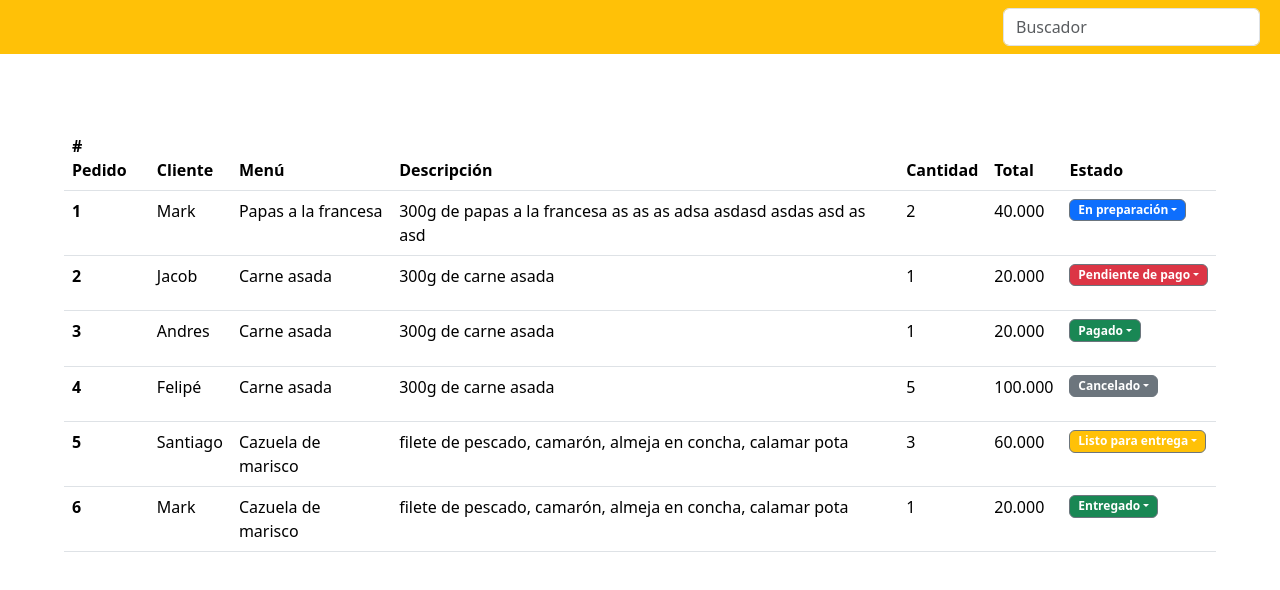
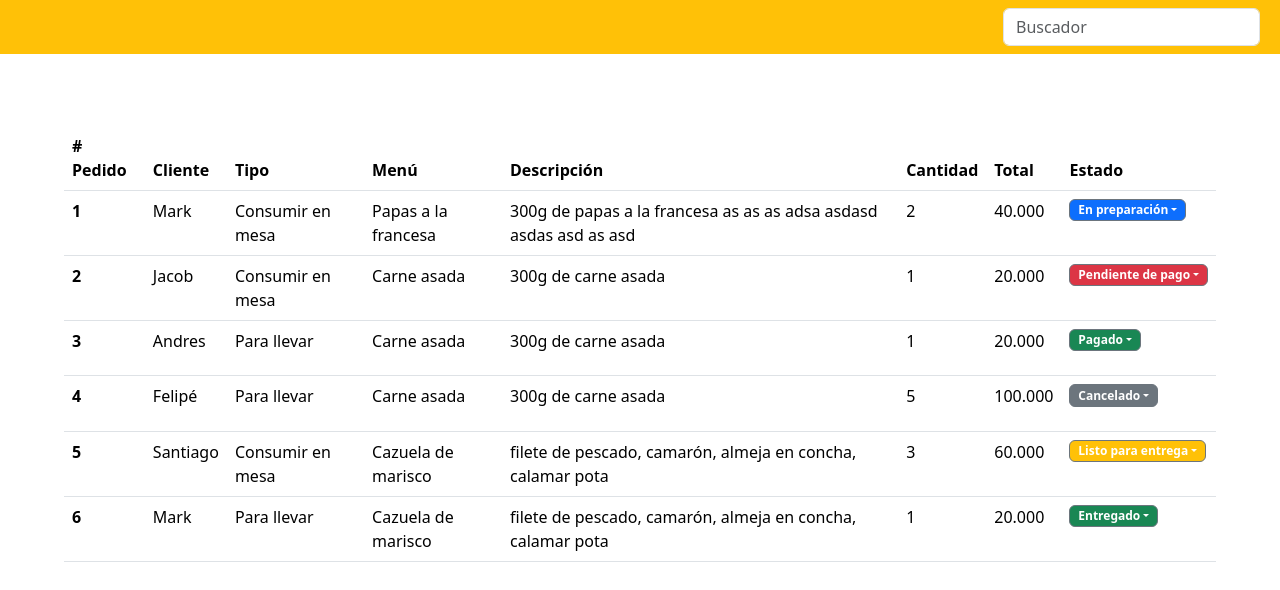
Before and after one commit to LuisG008/bocado_infinito, a plain HTML site: page public/views/pedidos.html in a window 1280 px wide. Drawn offline with Linux system fonts and the light colour scheme.

Commit message:
Ajuste en reportes para ver el tipo de consumo

```diff
--- a/public/views/pedidos.html
+++ b/public/views/pedidos.html
@@ -26,6 +26,7 @@
                     <tr>
                         <th scope="col"># Pedido</th>
                         <th scope="col">Cliente</th>
+                        <th scope="col">Tipo</th>
                         <th scope="col">Menú</th>
                         <th scope="col">Descripción</th>
                         <th scope="col">Cantidad</th>
@@ -37,6 +38,7 @@
                     <tr>
                         <th>1</th>
                         <td>Mark</td>
+                        <td>Consumir en mesa</td>
                         <td>Papas a la francesa</td>
                         <td>300g de papas a la francesa as as as adsa asdasd asdas asd as asd</td>
                         <td>2</td>
@@ -59,6 +61,7 @@
                     <tr>
                         <th>2</th>
                         <td>Jacob</td>
+                        <td>Consumir en mesa</td>
                         <td>Carne asada</td>
                         <td>300g de carne asada</td>
                         <td>1</td>
@@ -81,6 +84,7 @@
                     <tr>
                         <th>3</th>
                         <td>Andres</td>
+                        <td>Para llevar</td>
                         <td>Carne asada</td>
                         <td>300g de carne asada</td>
                         <td>1</td>
@@ -103,6 +107,7 @@
                     <tr>
                         <th>4</th>
                         <td>Felipé</td>
+                        <td>Para llevar</td>
                         <td>Carne asada</td>
                         <td>300g de carne asada</td>
                         <td>5</td>
@@ -125,6 +130,7 @@
                     <tr>
                         <th>5</th>
                         <td>Santiago</td>
+                        <td>Consumir en mesa</td>
                         <td>Cazuela de marisco</td>
                         <td>filete de pescado, camarón, almeja en concha, calamar pota</td>
                         <td>3</td>
@@ -147,6 +153,7 @@
                     <tr>
                         <th>6</th>
                         <td>Mark</td>
+                        <td>Para llevar</td>
                         <td>Cazuela de marisco</td>
                         <td>filete de pescado, camarón, almeja en concha, calamar pota</td>
                         <td>1</td>
```
Also changed, not shown: public/views/cocina.html (+4 -0 lines).
